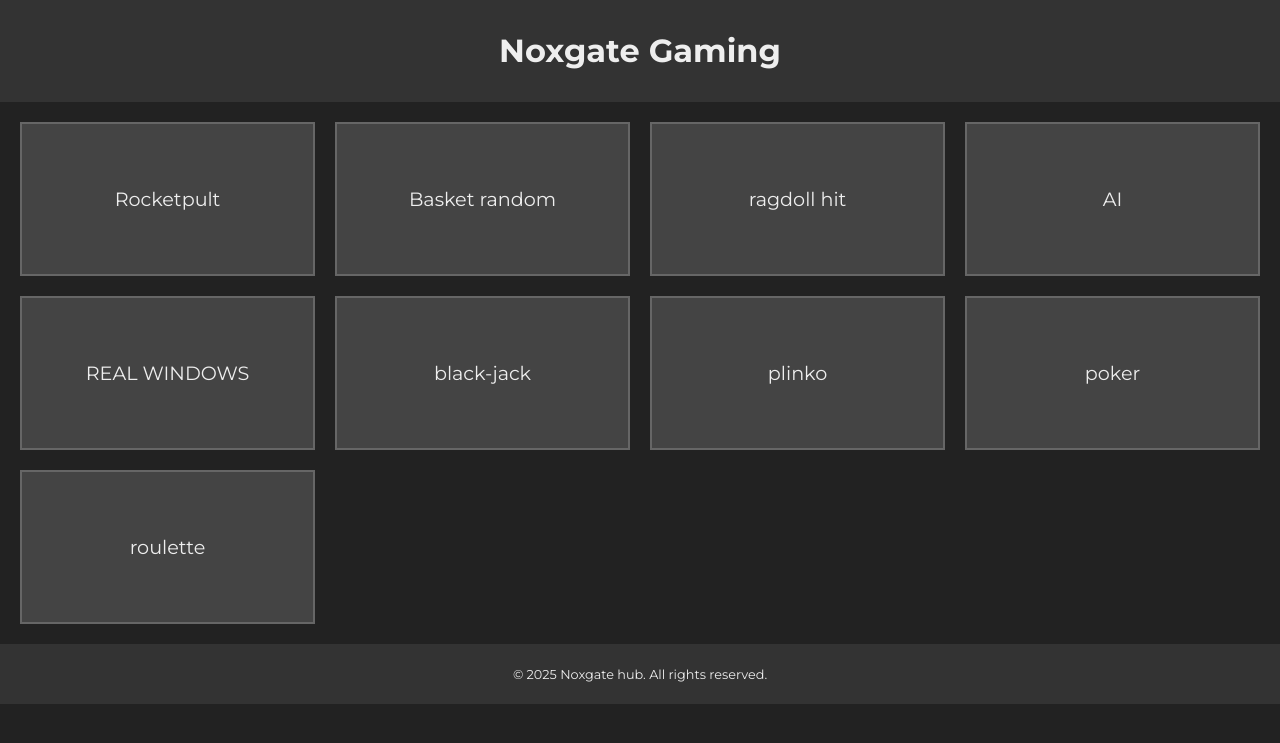
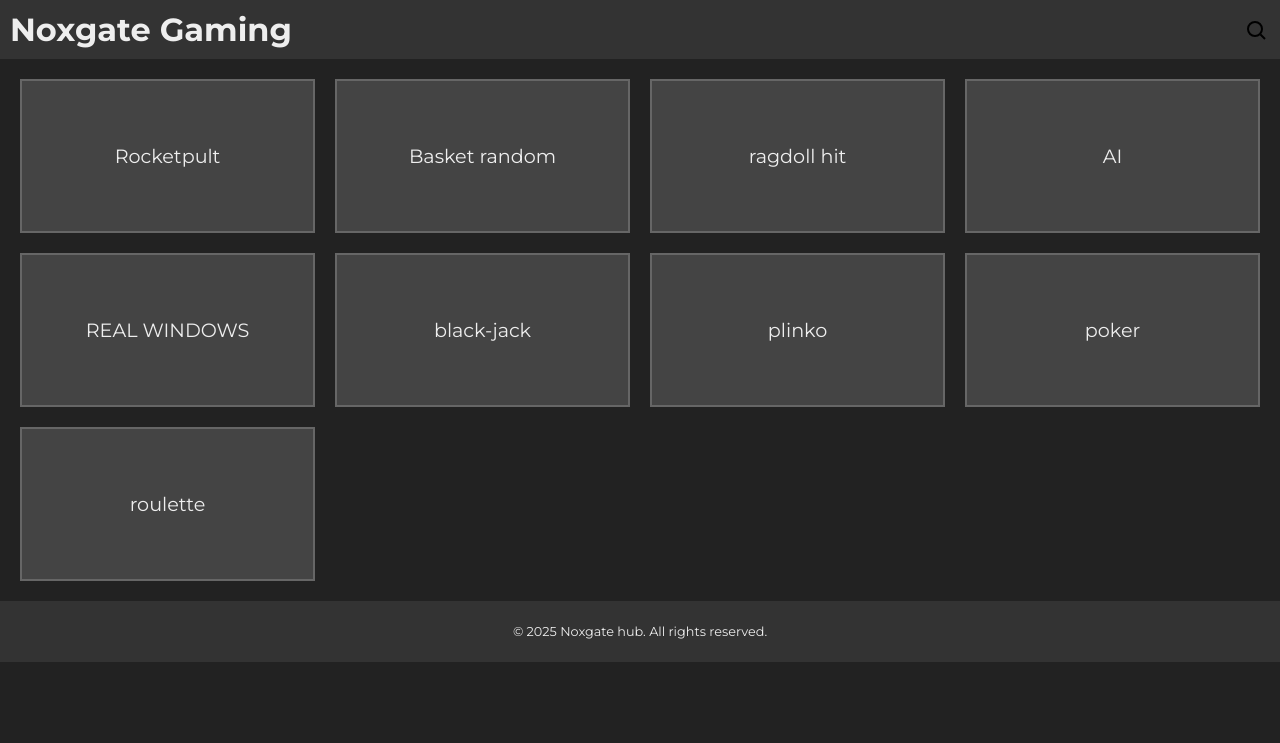
Before and after one commit to noxgate0fficial/noxgate0fficial.github.io, a Jekyll site: the page index.html, which Jekyll copies as it is, in a window 1280 px wide. Shown: the top 743 px of the page. Built offline with Jekyll 4.4.1, drawn with Linux system fonts in a browser that asks for light colours.

Commit message:
Update index.html

```diff
--- a/index.html
+++ b/index.html
@@ -4,14 +4,79 @@
   <title>Home | Schoology</title>
   <link rel="icon" type="image/x-icon" href="favicon.ico">
   <link rel="stylesheet" href="styles.css">
+  <style>
+    .header-bar {
+      display: flex;
+      justify-content: space-between;
+      align-items: center;
+      position: relative;
+    }
+    .header-title {
+      margin: 0;
+    }
+    .search-icon-container {
+      position: relative;
+      display: flex;
+      align-items: center;
+    }
+    .search-input {
+      display: none;
+      position: absolute;
+      right: 35px;
+      top: 50%;
+      transform: translateY(-50%);
+      border: 1px solid #ccc;
+      border-radius: 4px;
+      padding: 6px 8px;
+      font-size: 16px;
+      background: #fff;
+      z-index: 10;
+      width: 180px;
+    }
+    .search-icon {
+      cursor: pointer;
+      background: none;
+      border: none;
+      padding: 0;
+      margin-left: 10px;
+      outline: none;
+      width: 28px;
+      height: 28px;
+      display: flex;
+      align-items: center;
+      justify-content: center;
+    }
+    .search-icon svg {
+      width: 24px;
+      height: 24px;
+      fill: #333;
+    }
+    @media (max-width: 600px) {
+      .search-input {
+        width: 120px;
+      }
+    }
+  </style>
 </head>
 <body>
   <script src="/redirect-on-backtick.js"></script>
   <header>
-    <h1>Noxgate Gaming</h1>
+    <div class="header-bar">
+      <h1 class="header-title">Noxgate Gaming</h1>
+      <div class="search-icon-container">
+        <input type="text" id="gameSearch" class="search-input" placeholder="Search for games...">
+        <button class="search-icon" id="toggleSearch" aria-label="Search">
+          <!-- Simple magnifying glass SVG icon -->
+          <svg viewBox="0 0 24 24">
+            <circle cx="11" cy="11" r="7" stroke="black" stroke-width="2" fill="none"/>
+            <line x1="16.5" y1="16.5" x2="21" y2="21" stroke="black" stroke-width="2"/>
+          </svg>
+        </button>
+      </div>
+    </div>
   </header>
   <main>
-    <div class="game-grid">
+    <div class="game-grid" id="gameGrid">
       <a class="game-tile" href="rocketpult.html">
         <span>Rocketpult</span>
       </a>
@@ -45,5 +110,59 @@
   <footer>
     <p>&copy; 2025 Noxgate hub. All rights reserved.</p>
   </footer>
+  <script>
+    // Toggle search input visibility on icon click
+    const toggleBtn = document.getElementById('toggleSearch');
+    const searchInput = document.getElementById('gameSearch');
+    const gameGrid = document.getElementById('gameGrid');
+    const gameTiles = Array.from(gameGrid.getElementsByClassName('game-tile'));
+
+    toggleBtn.addEventListener('click', function() {
+      // Toggle the search bar
+      if (searchInput.style.display === 'block') {
+        searchInput.style.display = 'none';
+        searchInput.value = '';
+        // Reset filtering
+        gameTiles.forEach(tile => tile.style.display = '');
+      } else {
+        searchInput.style.display = 'block';
+        searchInput.focus();
+      }
+    });
+
+    // Hide search input if clicked outside
+    document.addEventListener('click', function(e) {
+      if (
+        !toggleBtn.contains(e.target) &&
+        !searchInput.contains(e.target)
+      ) {
+        if (searchInput.style.display === 'block') {
+          searchInput.style.display = 'none';
+          searchInput.value = '';
+          gameTiles.forEach(tile => tile.style.display = '');
+        }
+      }
+    });
+
+    // Filter games as user types (case-insensitive)
+    searchInput.addEventListener('input', function() {
+      const query = this.value.toLowerCase();
+      gameTiles.forEach(tile => {
+        const gameText = tile.textContent.toLowerCase();
+        if (gameText.includes(query)) {
+          tile.style.display = '';
+        } else {
+          tile.style.display = 'none';
+        }
+      });
+    });
+
+    // Optional: pressing "Enter" in search input closes it
+    searchInput.addEventListener('keydown', function(e) {
+      if (e.key === 'Enter') {
+        searchInput.style.display = 'none';
+      }
+    });
+  </script>
 </body>
 </html>
```
